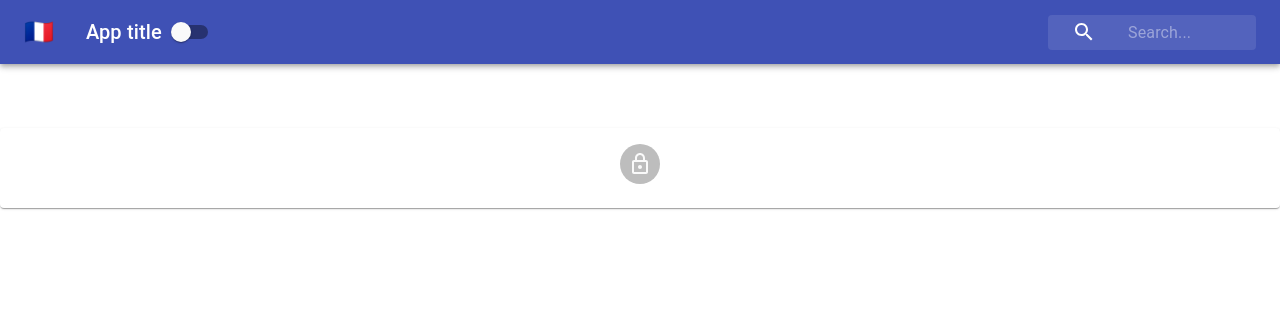
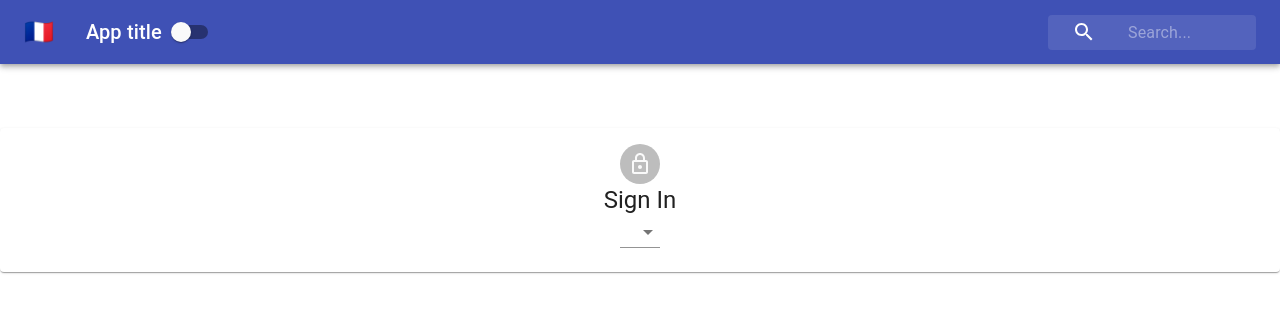
Before and after one commit to vanessanaja/context-app, a React (Create React App) app: page / in a window 1280 px wide. Shown: the top 312 px of the page. Built offline with nearby package versions, Linux system fonts and the light colour scheme.

Commit message:
add language select

```diff
--- a/src/Form.js
+++ b/src/Form.js
@@ -24,6 +24,13 @@ class Form extends Component {
           <Avatar clasName={classes.avatar}>
             <LockOutlinedIcon/>
           </Avatar>
+          <Typography variant='h5'>Sign In</Typography>
+          <Select>
+            <MenuItem>English</MenuItem>
+            <MenuItem>Spanish</MenuItem>
+            <MenuItem>German</MenuItem>
+            <MenuItem>Portoguese</MenuItem>
+          </Select>
         </Paper>
       </main>
     );
```
